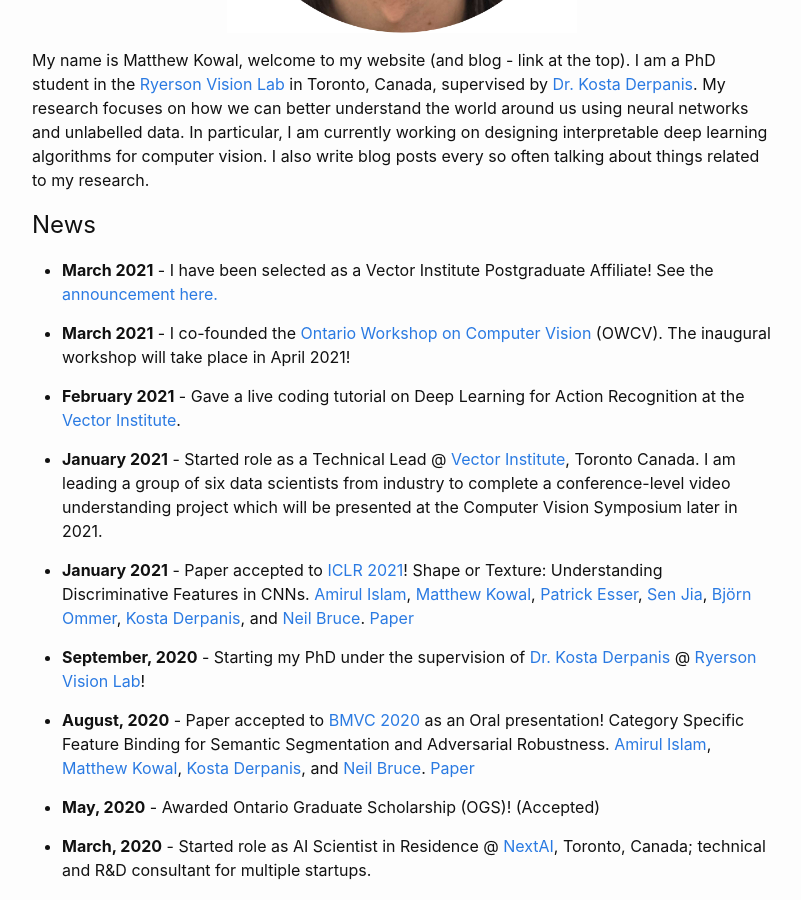
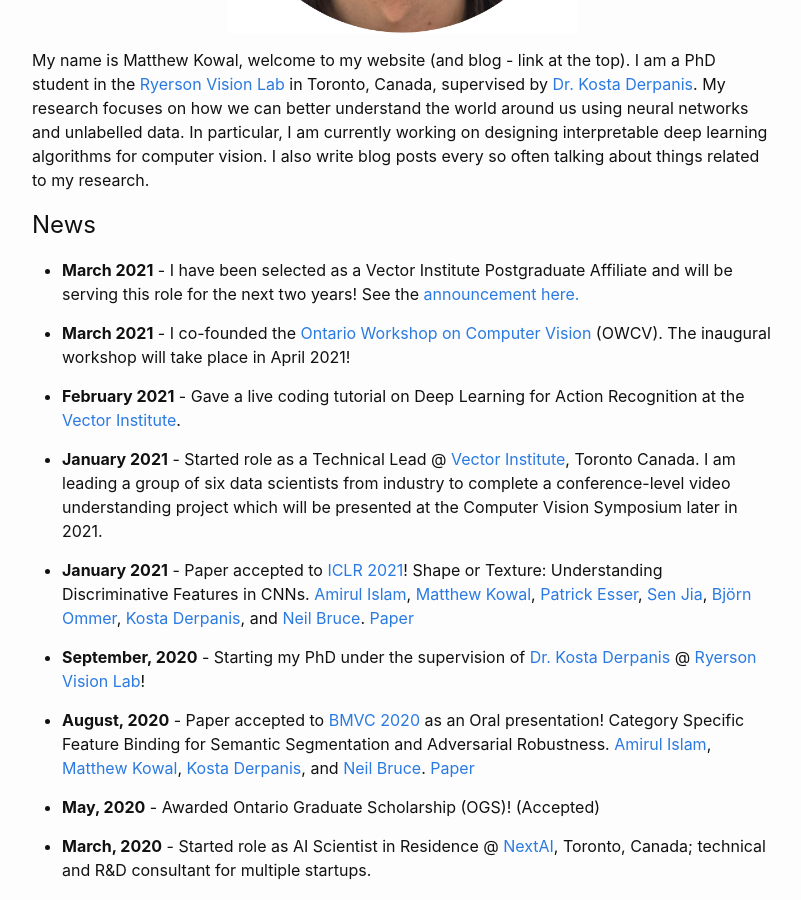
Before and after one commit to MKowal2/MKowal4.github.io, a Jekyll site: the page built from index.md, in a window 1280 px wide and 900 px high, scrolled down 411 px. Shown: the whole window, without its empty margins (238-1039 px from the left). Built offline with Jekyll 4.4.1, drawn with Linux system fonts in a browser that asks for light colours.

Commit message:
Update index.md

```diff
--- a/index.md
+++ b/index.md
@@ -19,7 +19,7 @@ My name is Matthew Kowal, welcome to my website (and blog - link at the top). I
 
 ## News
 
-* **March 2021** - I have been selected as a Vector Institute Postgraduate Affiliate! See the [announcement here.](https://vectorinstitute.ai/2021/03/31/vector-welcomes-new-researchers-to-postgraduate-affiliate-program/)
+* **March 2021** - I have been selected as a Vector Institute Postgraduate Affiliate and will be serving this role for the next two years! See the [announcement here.](https://vectorinstitute.ai/2021/03/31/vector-welcomes-new-researchers-to-postgraduate-affiliate-program/)
 
 * **March 2021** - I co-founded the [Ontario Workshop on Computer Vision](https://owcv2021.github.io/) (OWCV). The inaugural workshop will take place in April 2021!
 
```
